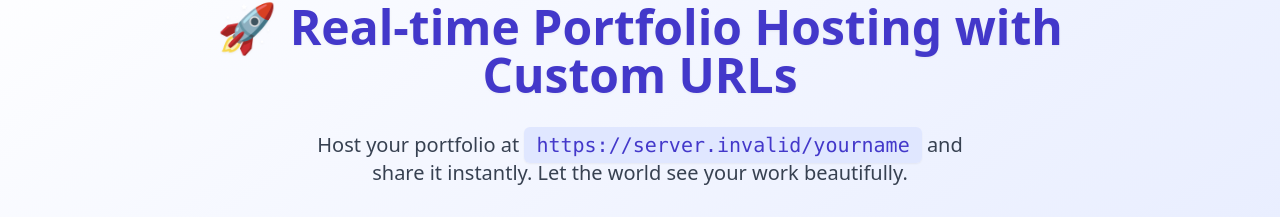
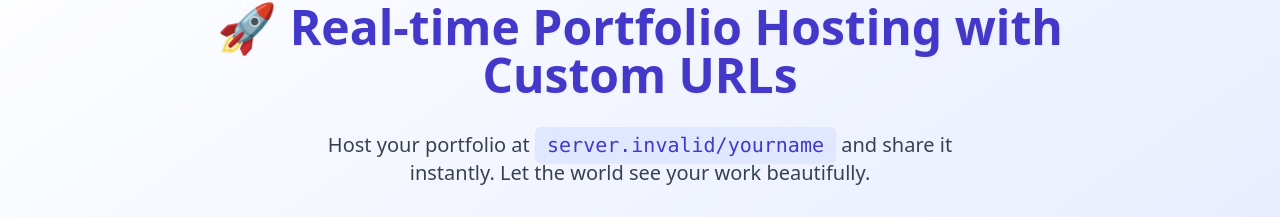
Before and after one commit to vansh-vm04/Profolio, a React (Vite) app in the folder client/: page / in a window 1280 px wide. Shown: the part 2079-2296 px from the top of the page. Built offline with nearby package versions, Linux system fonts and the light colour scheme; no server answers.

Commit message:
frontend changes

```diff
--- a/client/src/pages/Home.jsx
+++ b/client/src/pages/Home.jsx
@@ -202,7 +202,7 @@ const Home = () => {
           <p className="text-gray-700 text-lg max-md:text-sm md:text-xl max-w-2xl mx-auto leading-relaxed">
             Host your portfolio at{" "}
             <code className="bg-indigo-100 text-nowrap px-3 py-1.5 rounded-md font-mono text-indigo-700 shadow-sm">
-              {env.VITE_BASE_URL}/yourname
+              {env.VITE_BASE_URL.split("//")[1]}/yourname
             </code>{" "}
             and share it instantly. Let the world see your work beautifully.
           </p>
```
